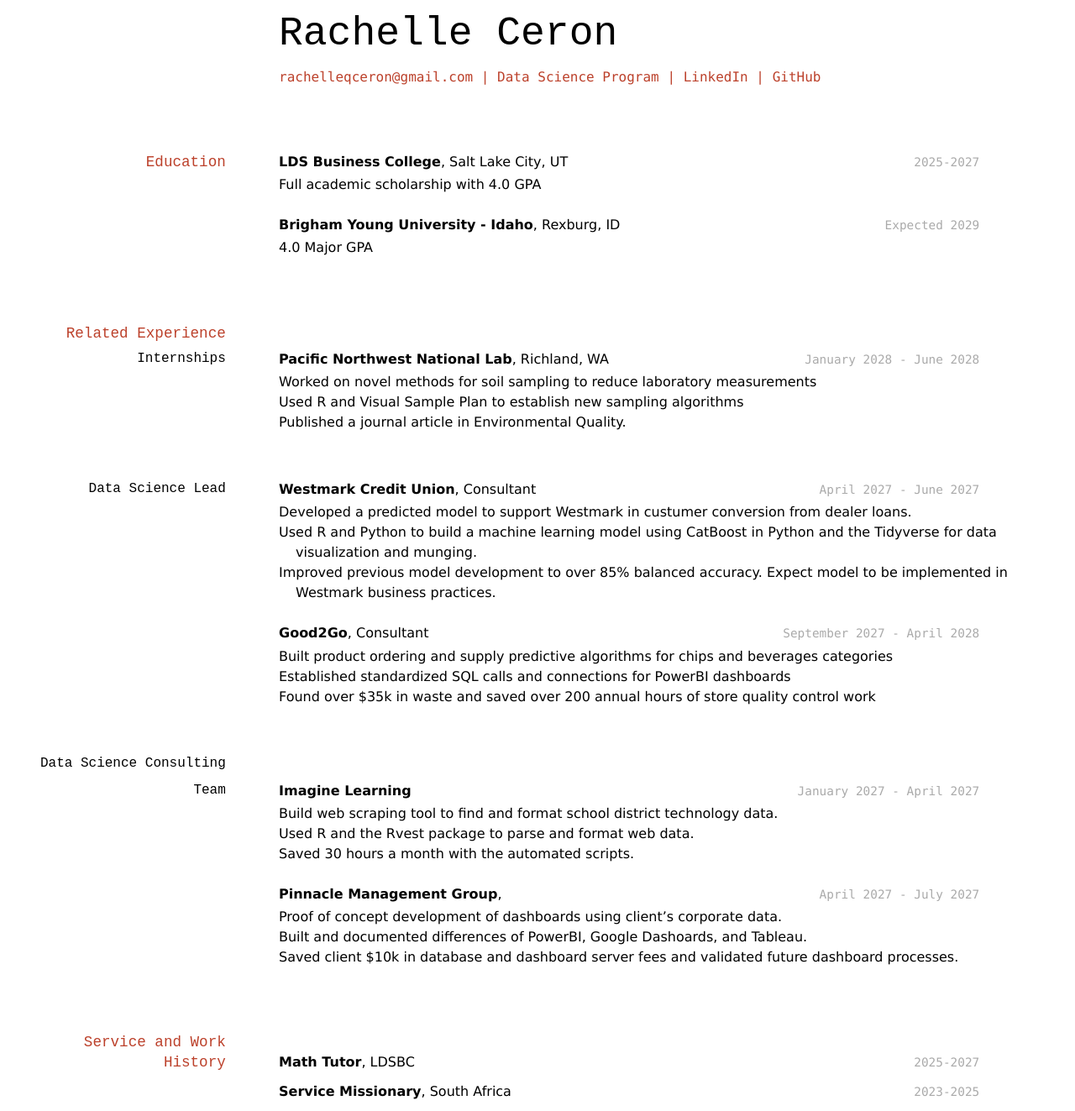
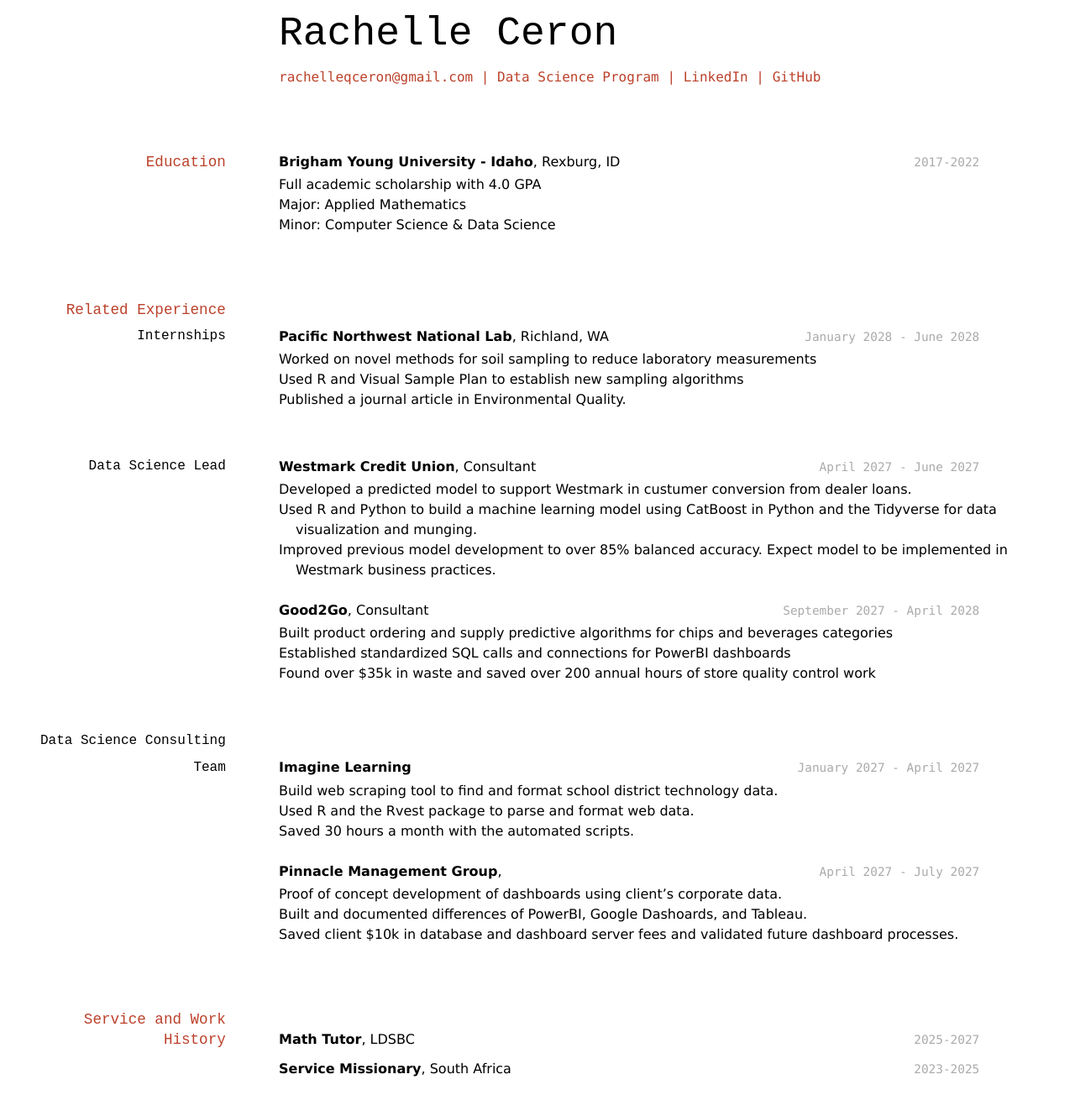
Before and after one commit to rqceron/RachelleCeronResume, a Jekyll site: the page built from docs/index.md, in a window 1280 px wide. Shown: the whole page at 84% size. Built offline with Jekyll 4.4.1, drawn with Linux system fonts in a browser that asks for light colours; after the commit the page ends 1296 px from its top, so only the background shows below that.

Commit message:
Fixed Education

```diff
--- a/docs/index.md
+++ b/docs/index.md
@@ -15,16 +15,12 @@ title: Rachelle Ceron's Resume
 
 ## Education
 
-`2025-2027`
-__LDS Business College__, Salt Lake City, UT
+`2017-2022`
+__Brigham Young University - Idaho__, Rexburg, ID
 
 - Full academic scholarship with 4.0 GPA
-
-`Expected 2029`
-__Brigham Young University - Idaho__, Rexburg, ID
-
-- 4.0 Major GPA
-
+- Major: Applied Mathematics
+- Minor: Computer Science & Data Science
 
 ## Related Experience
 
```
